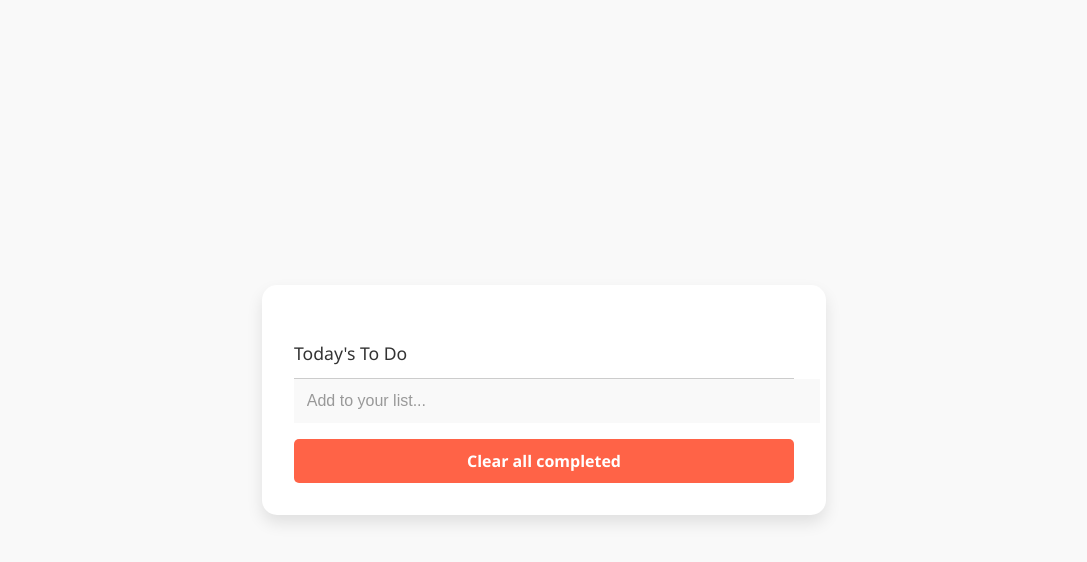
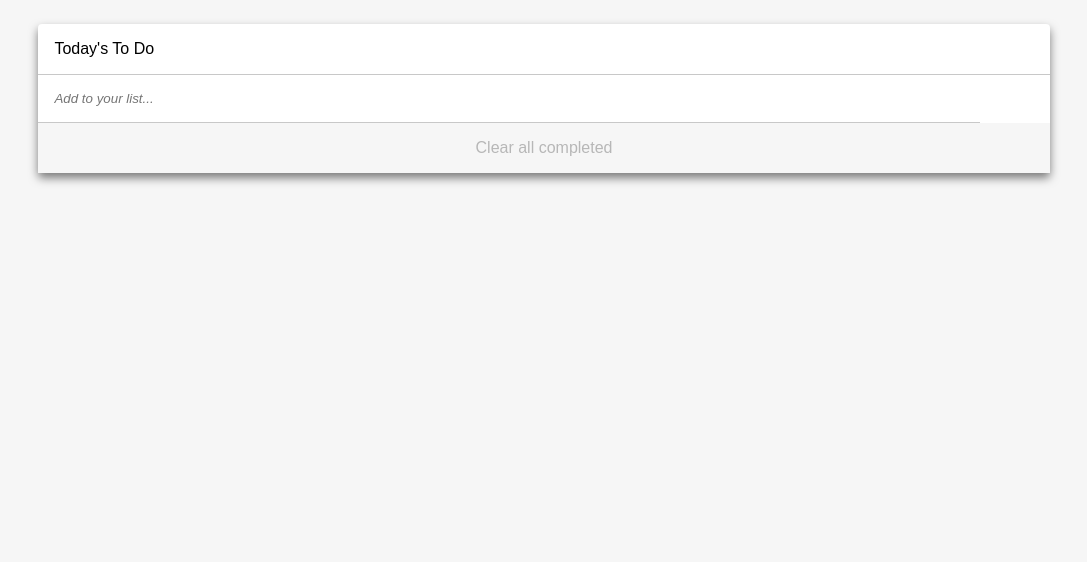
Before and after one commit to Bupilipili/To-do-list, a website built with webpack: page src/index.html in a window 1280 px wide. Shown: the whole page, without its empty margins (96-1183 px from the left). Built offline with nearby package versions, Linux system fonts and the light colour scheme.

Commit message:
Update style.css

```diff
--- a/src/style.css
+++ b/src/style.css
@@ -1,78 +1,79 @@
-/* Background and General Styling */
+
 body {
-  background-color: #f9f9f9;
-  font-family: 'Segoe UI', sans-serif;
+  background-color: #f6f6f6;
   display: flex;
+  flex-direction: column;
   justify-content: center;
   align-items: center;
-  height: 100vh;
+  font-family: Arial, Helvetica, sans-serif;
+}
+
+ul {
+  padding: 0;
   margin: 0;
 }
 
-/* Container Styling */
+li {
+  list-style: none;
+}
+
 .to-do-box {
   background-color: #fff;
-  border-radius: 15px;
-  box-shadow: 0 8px 16px rgba(0, 0, 0, 0.1);
-  padding: 2rem;
-  width: 80%;
-  max-width: 500px;
+  border-radius: 4px;
+  margin: 1rem;
+  box-shadow: 0 5px 10px 0 rgba(0, 0, 0, 0.5);
+  min-width: 80%;
 }
 
-/* Input Field Styling */
-.input {
-  border: none; /* Remove the border */
-  padding: 0.8rem;
-  outline: none;
-  width: 100%;
-  font-size: 1rem;
-  color: #333;
-  background-color: #f9f9f9;
+.to-do-list {
+  display: block;
 }
 
-.input::placeholder {
-  color: #999;
+.input {
+  border-bottom: 1px solid #c8c8c8;
+  padding: 1rem 1rem;
+  outline: none;
+  border-top: none;
+  border-left: none;
+  border-right: none;
+  width: 90%;
 }
 
-/* List Items */
+::placeholder {
+  font-style: italic;
+}
+
 .list-item {
-  margin-top: 1.5rem;
-  padding-bottom: 0.8rem;
-  border-bottom: 1px solid #ccc;
+  border-bottom: 1px solid #c8c8c8;
+  padding: 1rem 1rem;
+}
+
+.check-box {
+  margin-right: 1rem;
+}
+
+.clear {
+  display: block;
+  background-color: #f6f6f6;
+  width: 100%;
+  padding: 1rem 0;
+  text-decoration: none;
+  color: #b7b7b7;
+  text-align: center;
+}
+
+.delete-icon {
+  width: 20px;
+  height: 20px;
+  padding-left: 80px;
+}
+
+.description {
+  border: none;
+  outline: none;
+}
+
+.listboxflex {
   display: flex;
   align-items: center;
-  justify-content: space-between;
-  font-size: 1.1rem;
-  color: #333;
 }
-
-/* Clear Button */
-.clear {
-  display: block;
-  background-color: #ff6347;
-  color: #fff;
-  border: none;
-  border-radius: 5px;
-  padding: 0.7rem 1rem;
-  text-decoration: none;
-  text-align: center;
-  font-weight: bold;
-  cursor: pointer;
-  transition: background-color 0.3s;
-}
-
-.clear:hover {
-  background-color: #ff4b30;
-}
-
-/* Delete Icon */
-.delete-icon {
-  width: 18px;
-  height: 18px;
-  cursor: pointer;
-  transition: transform 0.2s;
-}
-
-.delete-icon:hover {
-  transform: scale(1.2);
-}
```
